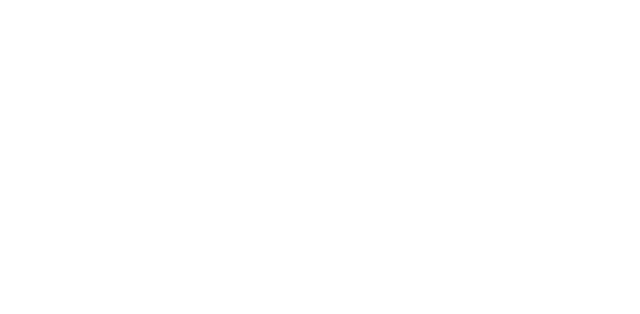
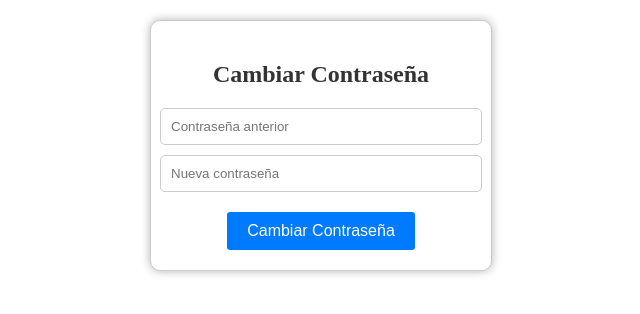
Before and after one commit to LuisDiegoSB2002/Proyecto-2-Client-ISW-711, a React (Create React App) app: page /ChangePassword/1 in a window 1280 px wide. Before the commit this address had no page. Shown: the top 314 px of the page, without its empty margins (319-959 px from the left). Built offline with nearby package versions, Linux system fonts and the light colour scheme.

Commit message:
implementación de interfaz de modificación de contraseña(totalmente funcional)

```diff
--- /dev/null
+++ b/src/components/ChangePasword/ChangePassword.css
@@ -0,0 +1,34 @@
+.container {
+    display: flex;
+    flex-direction: column;
+    align-items: center;
+    justify-content: center;
+    height: 100vh;
+  }
+
+  .title {
+    font-size: 1.5rem;
+    margin-bottom: 10px;
+  }
+
+  .imput-password,
+  .imput-newPassword {
+    width: 100%;
+    padding: 10px;
+    margin-bottom: 10px;
+    border: 1px solid #ccc;
+    border-radius: 5px;
+  }
+
+  .btn-change {
+    background-color: #007bff;
+    color: white;
+    padding: 10px 20px;
+    border: none;
+    border-radius: 3px;
+    cursor: pointer;
+  }
+
+  .btn-change:hover {
+    background-color: #0056b3;
+  }
--- /dev/null
+++ b/src/components/ChangePasword/ChangePasword.js
@@ -0,0 +1,66 @@
+import React, { useState } from 'react';
+import axios from 'axios';
+import { useParams, useNavigate, Link } from 'react-router-dom';
+import "./ChangePassword.css";
+import sweet from 'sweetalert';
+
+const success = () => {
+
+  sweet({
+    title: "Su contraseña de cambió con éxito.",
+    text: "",
+    icon: "success",
+    buttons: "Aceptar"
+  });
+
+}
+
+
+
+
+const ChangePassword = ({ userId }) => {
+    const [password, setPassword] = useState('');
+    const [newPassword, setNewPassword] = useState('');
+    const [message, setMessage] = useState('');
+    const { id } = useParams();
+    const navigate = useNavigate();
+
+    const handleChangePassword = async () => {
+        const userData = {
+            password: password,
+            newPassword: newPassword
+        };
+        try {
+
+            const response = await axios.patch(`http://localhost:3001/changePasword/${id}`, userData);
+            setMessage(response.data.message);
+            success();
+            navigate(`/UserProfile/${sessionStorage.getItem("userId")}`);
+        } catch (error) {
+            console.error(error);
+            setMessage('Error al cambiar la contraseña');
+        }
+    };
+
+    return (
+        <div className='all'>
+            <h2 className='title'>Cambiar Contraseña</h2>
+            <input className='imput-password'
+                type="password"
+                placeholder="Contraseña anterior"
+                value={password}
+                onChange={(e) => setPassword(e.target.value)}
+            />
+            <input className='imput-newPassword'
+                type="password"
+                placeholder="Nueva contraseña"
+                value={newPassword}
+                onChange={(e) => setNewPassword(e.target.value)}
+            />
+            <button className='btn-change' onClick={handleChangePassword}>Cambiar Contraseña</button>
+
+        </div>
+    );
+};
+
+export default ChangePassword;
--- a/src/components/UserProfile/EditProfile.js
+++ b/src/components/UserProfile/EditProfile.js
@@ -1,6 +1,20 @@
 import React, { useState, useEffect } from 'react';
 import { useParams, useNavigate, Link } from 'react-router-dom';
 import axios from 'axios';
+
+import sweet from 'sweetalert';
+
+const success = () => {
+
+  sweet({
+    title: "Su información fue actualizada con éxito",
+    text: "",
+    icon: "success",
+    buttons: "Aceptar"
+  });
+
+}
+
 
 const EditProfile = () => {
 
@@ -39,6 +53,7 @@ const EditProfile = () => {
             // Realizar la solicitud PUT al servidor
             const response = await axios.patch(`http://localhost:3001/editProfile/${id}`, userData)
             navigate(`/UserProfile/${sessionStorage.getItem("userId")}`);
+            success();
 
         } catch (error) {
             console.error('Error al actualizar el usuario:', error);
--- a/src/components/UserProfile/UserProfile.js
+++ b/src/components/UserProfile/UserProfile.js
@@ -139,9 +139,9 @@ const UserProfile = () => {
             </div>
           </div>
           <div className="btn">
-            <Link to="/CreateUser" className='btn-create'> <img src={resetContra} title='Cambiar Contraseña' /></Link>
+            <Link to={`/ChangePassword/${id}`} className='btn-create'> <img src={resetContra} title='Cambiar Contraseña' /></Link>
             <Link to={`/EditProfile/${id}`} className='btn-edit'> <img src={logoEdit} title='Editar Información de Usuario' /></Link>
-            <Link to={`/DeleteUser/${id}`} className='btn-delete'> <img src={logoDelete} title='Eliminar Usuario' /></Link>
+
           </div>
 
 
--- a/src/components/routes/routes.js
+++ b/src/components/routes/routes.js
@@ -14,6 +14,7 @@ import DeletePrompts from "../PromptsCRUD/DeletePrompts/DeletePrompts.js";
 
 import UserProfile from "../UserProfile/UserProfile.js";
 import EditProfile from "../UserProfile/EditProfile.js";
+import ChangePassword from "../ChangePasword/ChangePasword.js";
 
 import ValidarSendEmail from "../validacion/validateEmail.js";
 import ValidarSMS from "../validacion/valiSMS.js";
@@ -38,6 +39,7 @@ function AllRoutes() {
 
                 <Route path="/UserProfile/:id" element={<UserProfile/>} />
                 <Route path="/editProfile/:id" element={<EditProfile/>} />
+                <Route path="/ChangePassword/:id" element={<ChangePassword/>} />
 
                 <Route path="/validarEmail/:token" element={<ValidarSendEmail/>} />
                 <Route path="/validarSMS" element={<ValidarSMS/>} />
```
